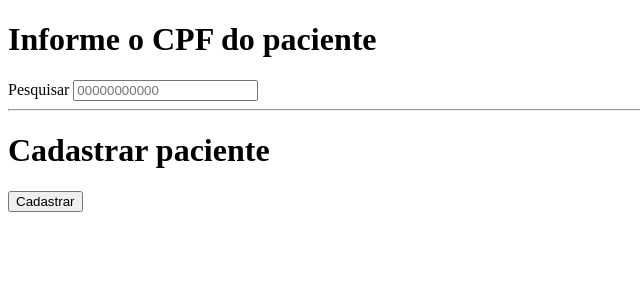
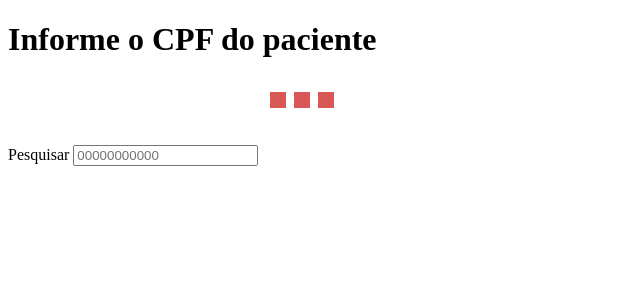
Before and after one commit to Dibimo/Projeto-Integrador, a PHP site: page /components/php/Paginas/consultar_paciente.php in a window 1280 px wide. Shown: the top 300 px of the page, without its empty margins (0-640 px from the left). Run offline with PHP 8.4, Linux system fonts and the light colour scheme.

Commit message:
Revert "Melhorada organização dos arquivos"
This reverts commit 11fc24f415d247bf6d489d3c0777c1737544c89b.

```diff
--- a/components/js/consultar_paciente/main.js
+++ b/components/js/consultar_paciente/main.js
@@ -1,6 +1,6 @@
 function main() {
-    var pesquisa = document.querySelector("#pesquisa");
     pesquisa.addEventListener("input",function () {
+        var pesquisa = document.querySelector("#pesquisa");
         var resposta = document.querySelector("#resposta");
         var cpfInput = pesquisa.value;
 
@@ -15,16 +15,10 @@
                 }
             };
 
-            xml.open('POST','../../php/Funcoes/busca_cpf.php',true);
+            xml.open('POST','../../php/Paginas/busca_cpf.php',true);
             xml.send(dados);
         }else{
             resposta.textContent = '';
         }
     });
-
-    var botaoCastro = document.querySelector("#irParaCadastro");
-    botaoCastro.addEventListener("click",function () {
-        window.location.href = '../../../index.php'
-    })
-
 }
--- a/components/php/Paginas/anamnese.php
+++ b/components/php/Paginas/anamnese.php
@@ -16,7 +16,7 @@
 
 <body>
     <div class="conteiner">
-        <form id="formulario" method="post" action="../Funcoes/send_to_database.php">
+        <form id="formulario" method="post" action="send_to_database.php">
             <div>
                 <?php
                 // echo "<label>Nome: {$paciente->getNome()}</label>"
--- a/components/php/Paginas/consultar_paciente.php
+++ b/components/php/Paginas/consultar_paciente.php
@@ -11,11 +11,8 @@
 
     <label>Pesquisar</label>
     <input type="text" name="pesquisa" id="pesquisa" placeholder="00000000000">
-    <label id="resposta"></label>
-    <!--<div class="lds-facebook"><div></div><div></div><div></div></div>-->
-    <hr>
-    <h1>Cadastrar paciente</h1>
-    <button id="irParaCadastro">Cadastrar</button>
+    <label id="resposta"><div class="lds-facebook"><div></div><div></div><div></div></div></label>
+
 
     <script src="/components/js/consultar_paciente/main.js"></script>
     <script>main();</script>
--- a/index.php
+++ b/index.php
@@ -21,7 +21,7 @@
         <div style="padding-right: 3%; padding-left: 3%; background-color: rgb(255, 253, 253);">
 
             <!-- Início do Form-->
-            <form id="formulario" action="components/php/Funcoes/constroi_paciente.php" method="post" class="borda">
+            <form id="formulario" action="components/php/Paginas/constroi_paciente.php" method="post" class="borda">
 
 
                 <!--
```
Also changed, not shown: components/php/Funcao/manipular_banco.php (renamed from components/php/Funcoes/manipular_banco.php), components/php/Paginas/busca_cpf.php (renamed from components/php/Funcoes/busca_cpf.php), components/php/Paginas/constroi_paciente.php (renamed from components/php/Funcoes/constroi_paciente.php), components/php/Paginas/send_to_database.php (renamed from components/php/Funcoes/send_to_database.php).
